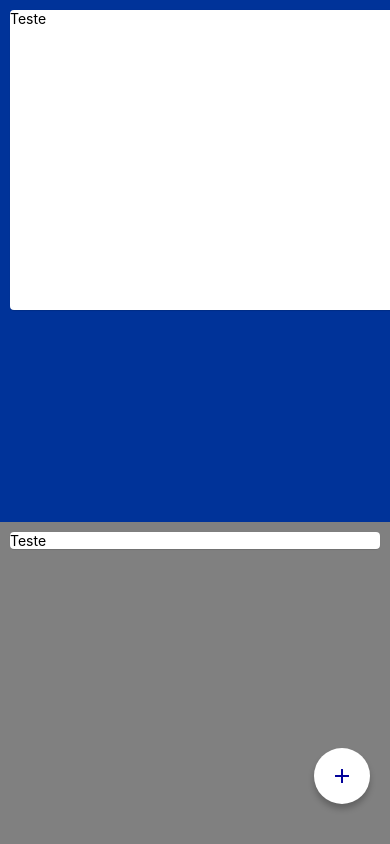
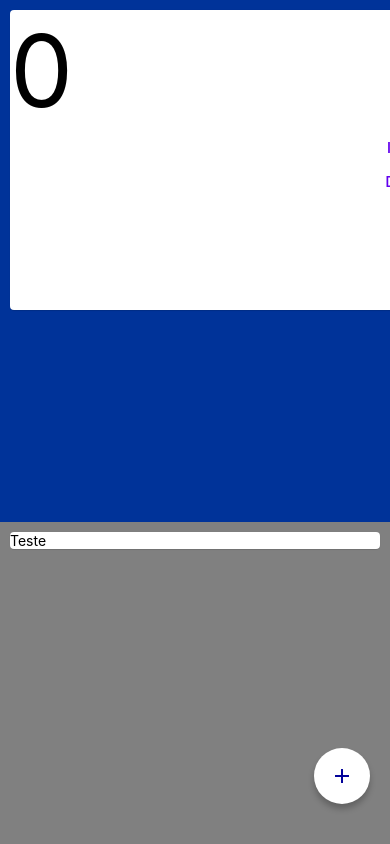
Before and after one commit to alessandrogois/pedra_no_rim, a React Native app: screen /Home in a window 390 px wide. Built offline with nearby package versions, Linux system fonts and the light colour scheme.

Commit message:
Added app context

```diff
--- a/src/App.js
+++ b/src/App.js
@@ -1,4 +1,4 @@
-import React from 'react';
+import React, {createContext, useState} from 'react';
 import {Provider as PaperProvider} from 'react-native-paper';
 import Icon from 'react-native-vector-icons/FontAwesome';
 import {NavigationContainer} from '@react-navigation/native';
@@ -9,7 +9,28 @@ import {Dosage} from './screens/Dosage';
 
 const Stack = createNativeStackNavigator();
 
+export const AppContext = createContext();
+
+const AppProvider = ({children}) => {
+  const [counter, setCounter] = useState(0);
+
+  const increment = () => setCounter(counter + 1);
+  const decrement = () => setCounter(counter - 1);
+
+  return (
+    <AppContext.Provider
+      value={{
+        counter: counter,
+        increment: increment,
+        decrement: decrement,
+      }}>
+      {children}
+    </AppContext.Provider>
+  );
+};
+
 const App = () => (
+  <AppProvider>
     <PaperProvider>
       <NavigationContainer>
         <Stack.Navigator>
@@ -31,6 +52,7 @@ const App = () => (
         </Stack.Navigator>
       </NavigationContainer>
     </PaperProvider>
+  </AppProvider>
 );
 
 export default App;
--- a/src/screens/Home.js
+++ b/src/screens/Home.js
@@ -1,16 +1,11 @@
-import React from 'react';
-import {
-  View,
-  Text,
-  Button,
-  StatusBar,
-  ScrollView,
-  Dimensions,
-} from 'react-native';
-import {Card, FAB, Portal} from 'react-native-paper';
+import React, {useContext} from 'react';
+import {View, Text, StatusBar, ScrollView, Dimensions} from 'react-native';
+import {Card, FAB, Portal, Button} from 'react-native-paper';
 import {SafeAreaView} from 'react-native-safe-area-context';
+import {AppContext} from '../App';
 
 export const Home = ({navigation}) => {
+  const {counter, increment, decrement} = useContext(AppContext);
   return (
     <View
       style={{
@@ -37,7 +32,9 @@ export const Home = ({navigation}) => {
             height: Dimensions.get('screen').height / 2,
             width: Dimensions.get('screen').width - 20,
           }}>
-          <Text>Teste</Text>
+          <Text style={{fontSize: 100}}>{counter}</Text>
+          <Button onPress={increment}> INC </Button>
+          <Button onPress={decrement}> DEC </Button>
         </Card>
         <Card
           style={{
@@ -68,7 +65,6 @@ export const Home = ({navigation}) => {
           bottom: 40,
           backgroundColor: 'white',
         }}
-        r
         icon="plus"
         color="#000099"
         onPress={() => navigation.navigate('Config')}
```
Lines whose indentation alone changed are shown as unchanged.
